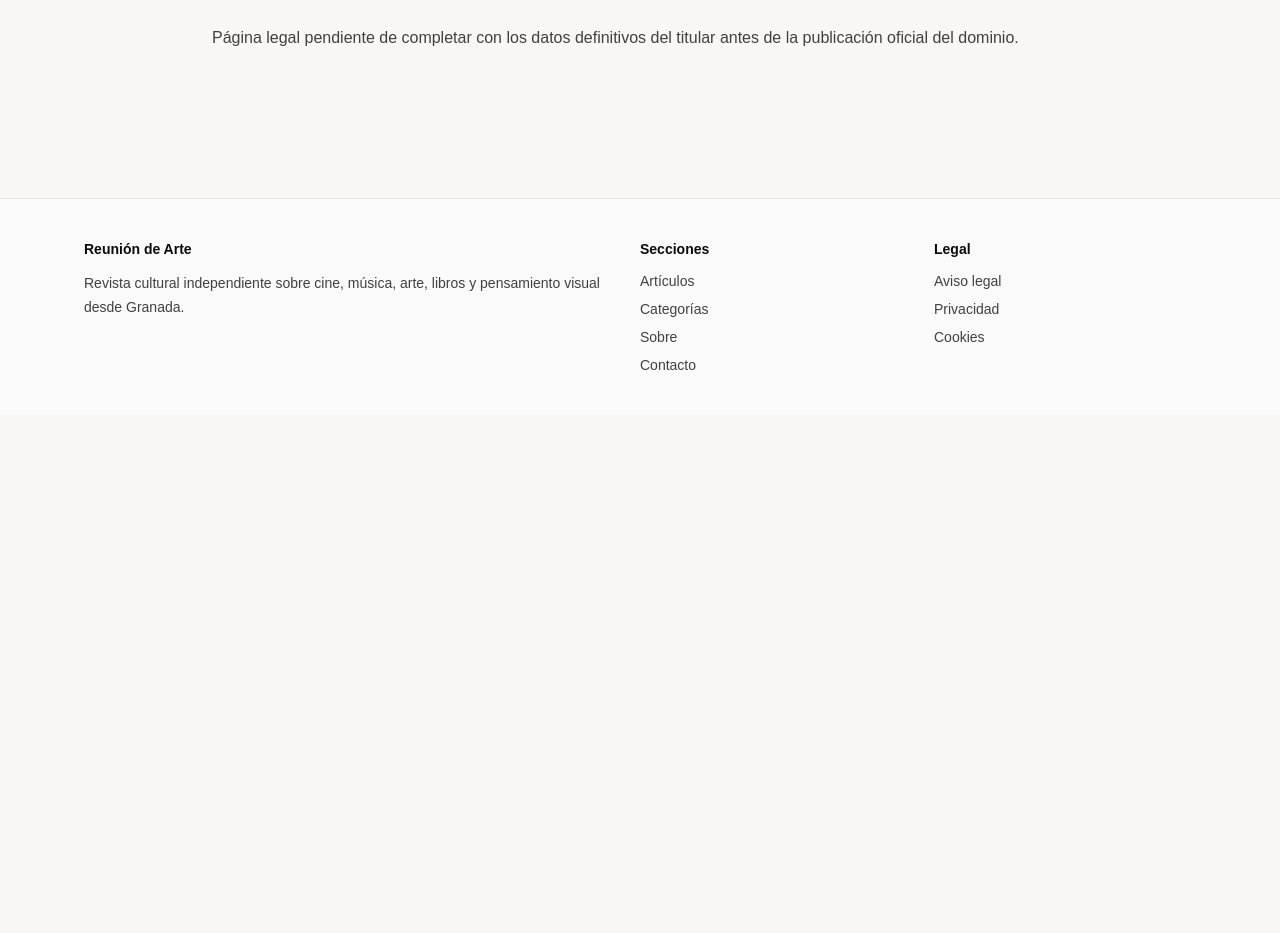
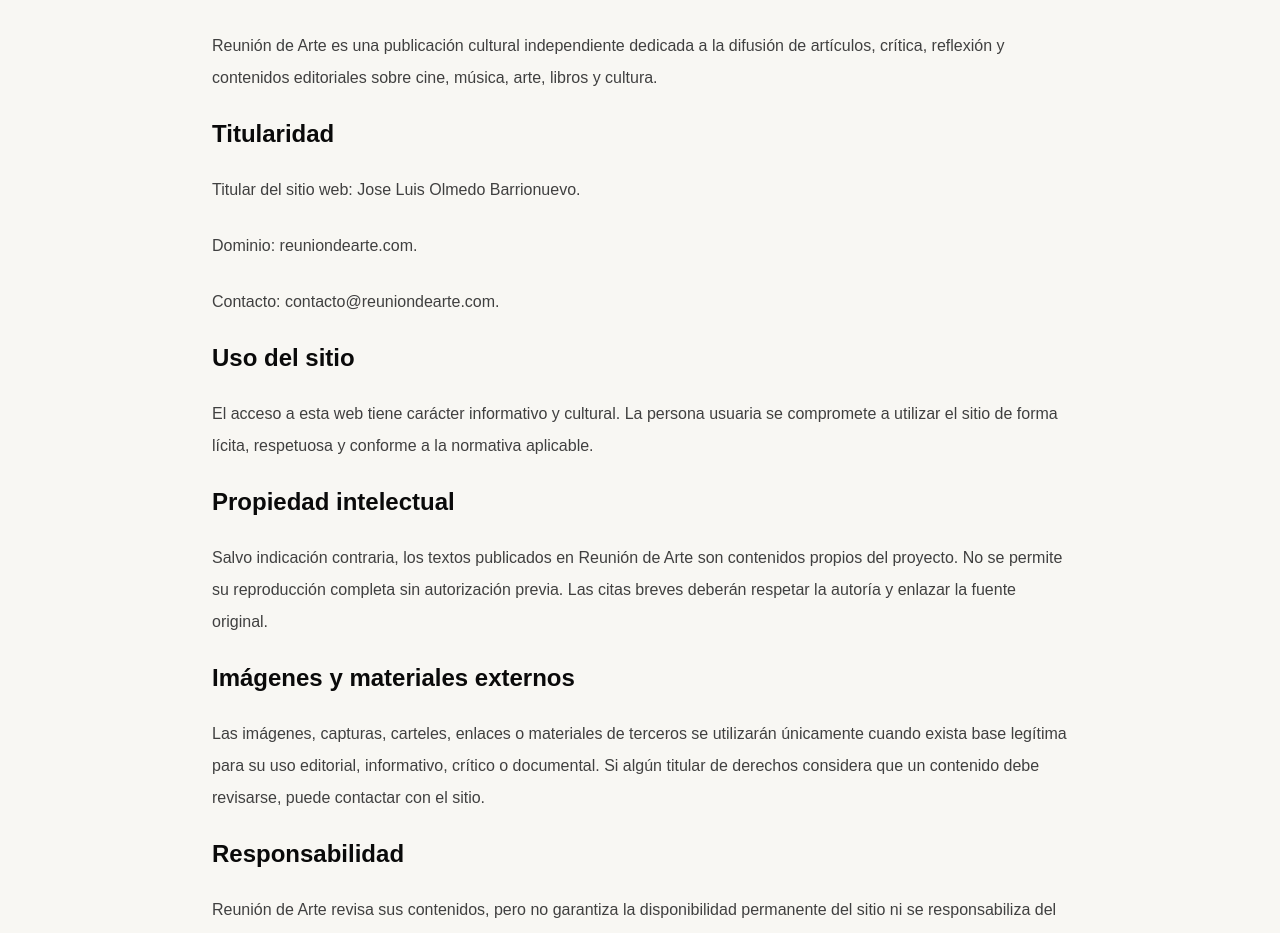
Before and after one commit to RDAJose/reuniondearte-web-oficial, a Next.js app: page /aviso-legal in a window 1280 px wide. Shown: the part 175-1108 px from the top of the page. Before the commit the page ends 800 px from the top, so only its background shows below. Built offline with nearby package versions, Linux system fonts and the light colour scheme.

Commit message:
Add initial legal pages

```diff
--- a/app/aviso-legal/page.tsx
+++ b/app/aviso-legal/page.tsx
@@ -4,10 +4,61 @@
       <h1 className="text-4xl font-semibold tracking-tight text-neutral-950">
         Aviso legal
       </h1>
-      <p className="mt-6 leading-8 text-neutral-700">
-        Página legal pendiente de completar con los datos definitivos del titular
-        antes de la publicación oficial del dominio.
-      </p>
+
+      <div className="mt-8 space-y-6 leading-8 text-neutral-700">
+        <p>
+          Reunión de Arte es una publicación cultural independiente dedicada a la
+          difusión de artículos, crítica, reflexión y contenidos editoriales sobre
+          cine, música, arte, libros y cultura.
+        </p>
+
+        <h2 className="text-2xl font-semibold text-neutral-950">Titularidad</h2>
+        <p>
+          Titular del sitio web: Jose Luis Olmedo Barrionuevo.
+        </p>
+        <p>
+          Dominio: reuniondearte.com.
+        </p>
+        <p>
+          Contacto: contacto@reuniondearte.com.
+        </p>
+
+        <h2 className="text-2xl font-semibold text-neutral-950">Uso del sitio</h2>
+        <p>
+          El acceso a esta web tiene carácter informativo y cultural. La persona
+          usuaria se compromete a utilizar el sitio de forma lícita, respetuosa y
+          conforme a la normativa aplicable.
+        </p>
+
+        <h2 className="text-2xl font-semibold text-neutral-950">
+          Propiedad intelectual
+        </h2>
+        <p>
+          Salvo indicación contraria, los textos publicados en Reunión de Arte son
+          contenidos propios del proyecto. No se permite su reproducción completa
+          sin autorización previa. Las citas breves deberán respetar la autoría y
+          enlazar la fuente original.
+        </p>
+
+        <h2 className="text-2xl font-semibold text-neutral-950">
+          Imágenes y materiales externos
+        </h2>
+        <p>
+          Las imágenes, capturas, carteles, enlaces o materiales de terceros se
+          utilizarán únicamente cuando exista base legítima para su uso editorial,
+          informativo, crítico o documental. Si algún titular de derechos considera
+          que un contenido debe revisarse, puede contactar con el sitio.
+        </p>
+
+        <h2 className="text-2xl font-semibold text-neutral-950">
+          Responsabilidad
+        </h2>
+        <p>
+          Reunión de Arte revisa sus contenidos, pero no garantiza la disponibilidad
+          permanente del sitio ni se responsabiliza del contenido de páginas externas
+          enlazadas desde los artículos.
+        </p>
+      </div>
     </section>
   );
 }
--- a/app/cookies/page.tsx
+++ b/app/cookies/page.tsx
@@ -4,10 +4,48 @@
       <h1 className="text-4xl font-semibold tracking-tight text-neutral-950">
         Política de cookies
       </h1>
-      <p className="mt-6 leading-8 text-neutral-700">
-        Si la web usa cookies, analítica, vídeos embebidos, reproductores externos
-        o servicios de terceros, esta página deberá completarse antes de publicar.
-      </p>
+
+      <div className="mt-8 space-y-6 leading-8 text-neutral-700">
+        <p>
+          Esta web, en su versión inicial, no utiliza cookies propias con fines
+          analíticos, publicitarios, de personalización o seguimiento.
+        </p>
+
+        <h2 className="text-2xl font-semibold text-neutral-950">
+          Cookies técnicas
+        </h2>
+        <p>
+          El sitio puede utilizar únicamente elementos técnicos necesarios para su
+          funcionamiento básico, seguridad, carga de páginas o prestación del
+          servicio solicitado por la persona usuaria.
+        </p>
+
+        <h2 className="text-2xl font-semibold text-neutral-950">
+          Servicios externos
+        </h2>
+        <p>
+          Si en el futuro se insertan vídeos, reproductores, mapas, analítica,
+          formularios, redes sociales, publicidad o servicios de terceros, podrán
+          generarse cookies externas. En ese caso, esta política deberá actualizarse
+          y, si corresponde, se añadirá un sistema de consentimiento.
+        </p>
+
+        <h2 className="text-2xl font-semibold text-neutral-950">
+          Gestión de cookies
+        </h2>
+        <p>
+          La persona usuaria puede configurar o eliminar cookies desde las opciones
+          de privacidad de su navegador.
+        </p>
+
+        <h2 className="text-2xl font-semibold text-neutral-950">
+          Estado actual
+        </h2>
+        <p>
+          Estado de esta versión: web editorial estática sin analítica, sin
+          publicidad, sin comentarios, sin usuarios registrados y sin formularios.
+        </p>
+      </div>
     </section>
   );
 }
--- a/app/privacidad/page.tsx
+++ b/app/privacidad/page.tsx
@@ -4,10 +4,74 @@
       <h1 className="text-4xl font-semibold tracking-tight text-neutral-950">
         Política de privacidad
       </h1>
-      <p className="mt-6 leading-8 text-neutral-700">
-        Página pendiente de completar antes de publicar formularios, analítica,
-        suscripciones o cualquier tratamiento de datos personales.
-      </p>
+
+      <div className="mt-8 space-y-6 leading-8 text-neutral-700">
+        <p>
+          Esta política explica de forma sencilla cómo se gestionan los datos
+          personales en Reunión de Arte.
+        </p>
+
+        <h2 className="text-2xl font-semibold text-neutral-950">
+          Responsable
+        </h2>
+        <p>
+          Responsable del sitio: Jose Luis Olmedo Barrionuevo.
+        </p>
+        <p>
+          Contacto: contacto@reuniondearte.com.
+        </p>
+
+        <h2 className="text-2xl font-semibold text-neutral-950">
+          Datos personales
+        </h2>
+        <p>
+          En esta versión inicial, la web no incluye formularios de contacto,
+          cuentas de usuario, comentarios, suscripciones, tienda online ni sistemas
+          de registro.
+        </p>
+
+        <h2 className="text-2xl font-semibold text-neutral-950">
+          Finalidad
+        </h2>
+        <p>
+          Si una persona contacta voluntariamente por correo electrónico, los datos
+          facilitados se usarán únicamente para responder a esa comunicación.
+        </p>
+
+        <h2 className="text-2xl font-semibold text-neutral-950">
+          Conservación
+        </h2>
+        <p>
+          Los mensajes recibidos se conservarán solo durante el tiempo necesario
+          para gestionar la consulta o relación editorial correspondiente.
+        </p>
+
+        <h2 className="text-2xl font-semibold text-neutral-950">
+          Cesiones a terceros
+        </h2>
+        <p>
+          No se prevé la cesión de datos personales a terceros, salvo obligación
+          legal.
+        </p>
+
+        <h2 className="text-2xl font-semibold text-neutral-950">
+          Derechos
+        </h2>
+        <p>
+          Las personas interesadas pueden solicitar información, acceso,
+          rectificación, supresión u oposición respecto a sus datos escribiendo al
+          correo de contacto indicado.
+        </p>
+
+        <h2 className="text-2xl font-semibold text-neutral-950">
+          Cambios futuros
+        </h2>
+        <p>
+          Si en el futuro se añaden formularios, analítica, newsletter, comentarios,
+          cuentas de usuario o servicios externos, esta política deberá actualizarse
+          antes de publicar esos cambios.
+        </p>
+      </div>
     </section>
   );
 }
```
